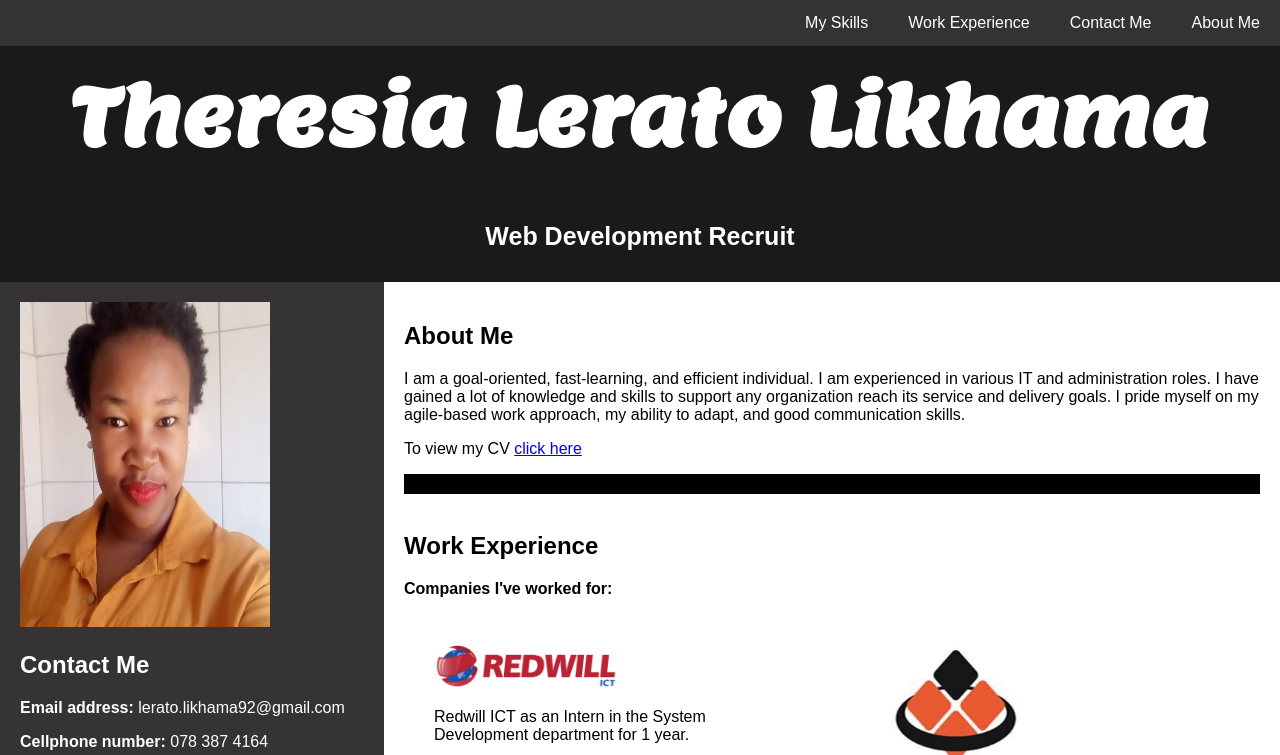
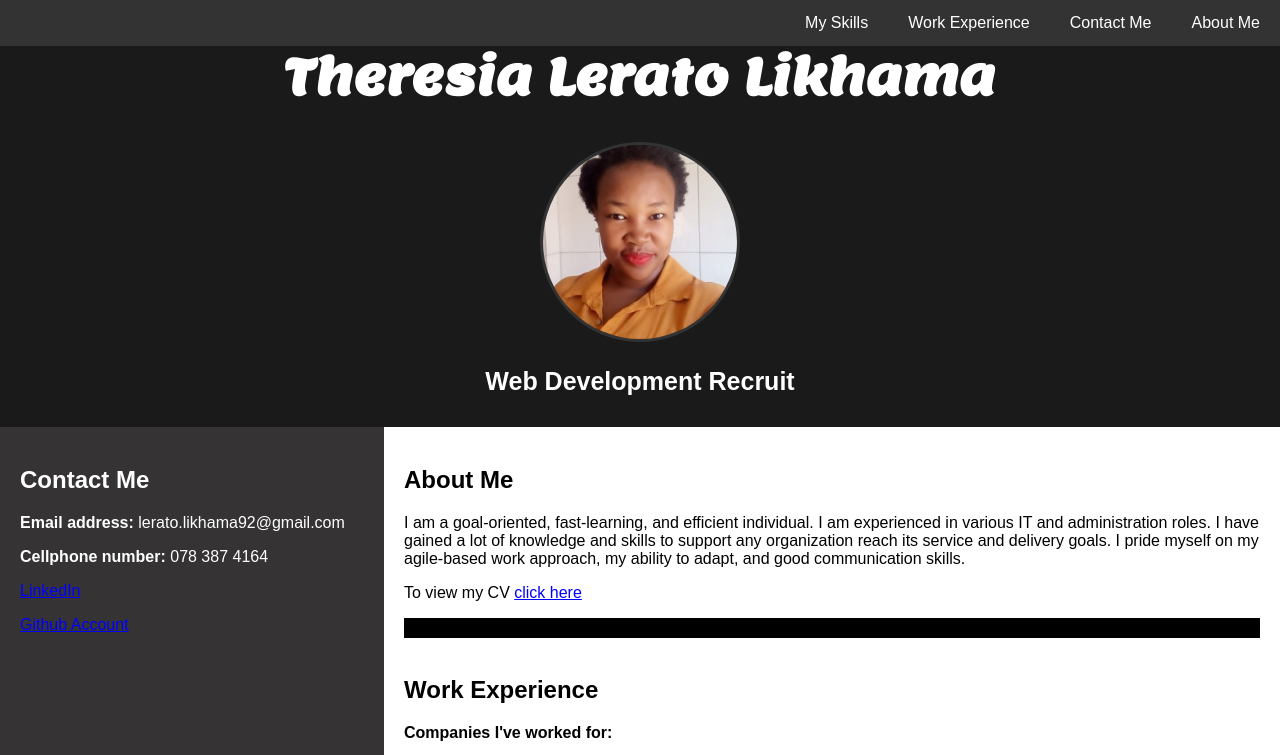
Before and after one commit to Theresia13/Theresia13.github.io, a plain HTML site: page index.html in a window 1280 px wide. Shown: the top 755 px of the page. Drawn offline with Linux system fonts and the light colour scheme.

Commit message:
move profile pic up and make it round

```diff
--- a/index.html
+++ b/index.html
@@ -8,6 +8,10 @@
 <body>
   <div class="header">
     <h1>Theresia Lerato Likhama</h1>
+    <div class="profile-pic">
+      <img src="Lerato.jpeg" width="250"
+       alt="Lerato image" >
+    </div>
     <h2>Web Development Recruit</h2>
   </div>
   <div class="links">
@@ -19,10 +23,10 @@
   </div>
   <div class="row">
     <div class="side">
-      <div>
+      <!-- <div class="profile-pic">
         <img src="Lerato.jpeg" width="250"
           height="325" alt="Lerato image" >
-      </div>
+      </div> -->
       <h2>Contact Me</h2>
       <p> <b>Email address:</b> lerato.likhama92@gmail.com</p>
       <p><b>Cellphone number:</b> 078 387 4164</p>
--- a/myStyle.css
+++ b/myStyle.css
@@ -8,6 +8,13 @@ body {
   margin: 0;
 }
 
+.profile-pic img {
+  width: 200px;
+  height: 200px;
+  border-radius: 50%;
+  object-fit: cover;
+  border: 3px solid #333;
+}
 
 .header {
   padding: 10px;
@@ -18,7 +25,7 @@ body {
 
 
 .header h1 {
-  font-size: 80px;
+  font-size: 50px;
   font-family: Lemon ;
 }
 
```
